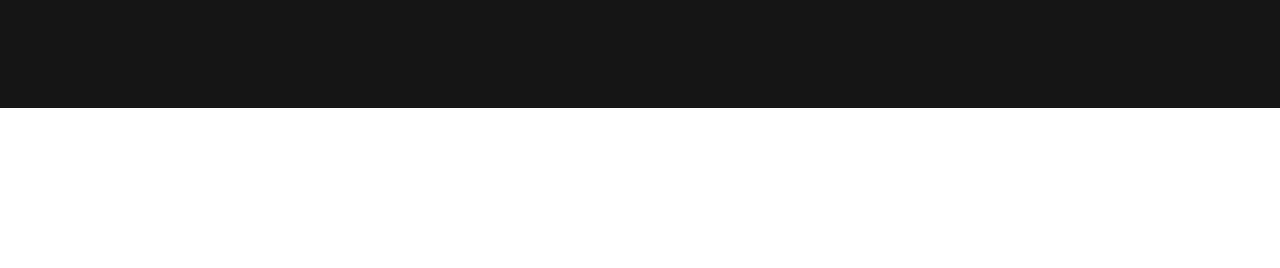
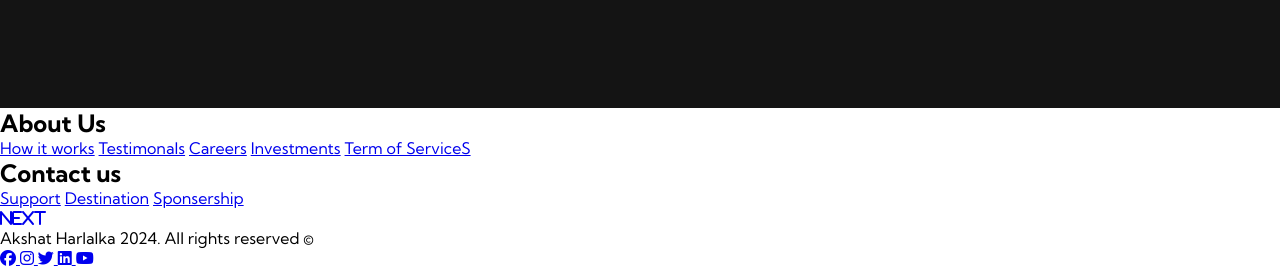
Before and after one commit to akshat17-07/MyImaginityPracticeWebsite, a plain HTML site: page index.html in a window 1280 px wide. Shown: the part 1572-1840 px from the top of the page. Before the commit the page ends 1680 px from the top, so only its background shows below. Drawn offline with Linux system fonts and the light colour scheme.

Commit message:
html created for footer

```diff
--- a/index.html
+++ b/index.html
@@ -68,9 +68,55 @@
                 <button>Get Started</button>
             </div>
         </div>
-
     </div>
 
+    <!--Footer Section-->
+
+    <div class="footer__container">
+        <div class="footer__link">
+            <div class="footer__link--wrapper">
+                <div class="footer__link--items">
+                    <h2>About Us</h2>
+                    <a href="/">How it works</a>
+                    <a href="/">Testimonals</a>
+                    <a href="/">Careers</a>
+                    <a href="/">Investments</a>
+                    <a href="/">Term of ServiceS</a>
+                </div>
+                <div class="footer__link--items">
+                    <h2>Contact us</h2>
+                    <a href="/">Support</a>
+                    <a href="/">Destination</a>
+                    <a href="/">Sponsership</a>
+                </div>
+                <div class="social__media">
+                   <div class="social__media--wrap">
+                        <div class="footer__logo">
+                            <a href="/" id="footer__logo"><i class="fas fas-gem">NEXT</i></a>
+                        </div>
+                        <p class="website__rights">Akshat Harlalka 2024. All rights reserved ©</p>
+                        <div class="social__icons">
+                            <a href="/" class="social__icon--link" target="_blank">
+                                <i class="fab fa-facebook"></i>
+                            </a>
+                            <a href="/" class="social__icon--link" target="_blank">
+                                <i class="fab fa-instagram"></i>
+                            </a>
+                            <a href="/" class="social__icon--link" target="_blank">
+                                <i class="fab fa-twitter"></i>
+                            </a>
+                            <a href="/" class="social__icon--link" target="_blank">
+                                <i class="fab fa-linkedin"></i>
+                            </a>
+                            <a href="/" class="social__icon--link" target="_blank">
+                                <i class="fab fa-youtube"></i>
+                            </a>
+                        </div>
+                   </div>
+                </div>
+            </div>
+        </div>
+    </div>
 
     <script src="app.js"></script>
 </body>
```
